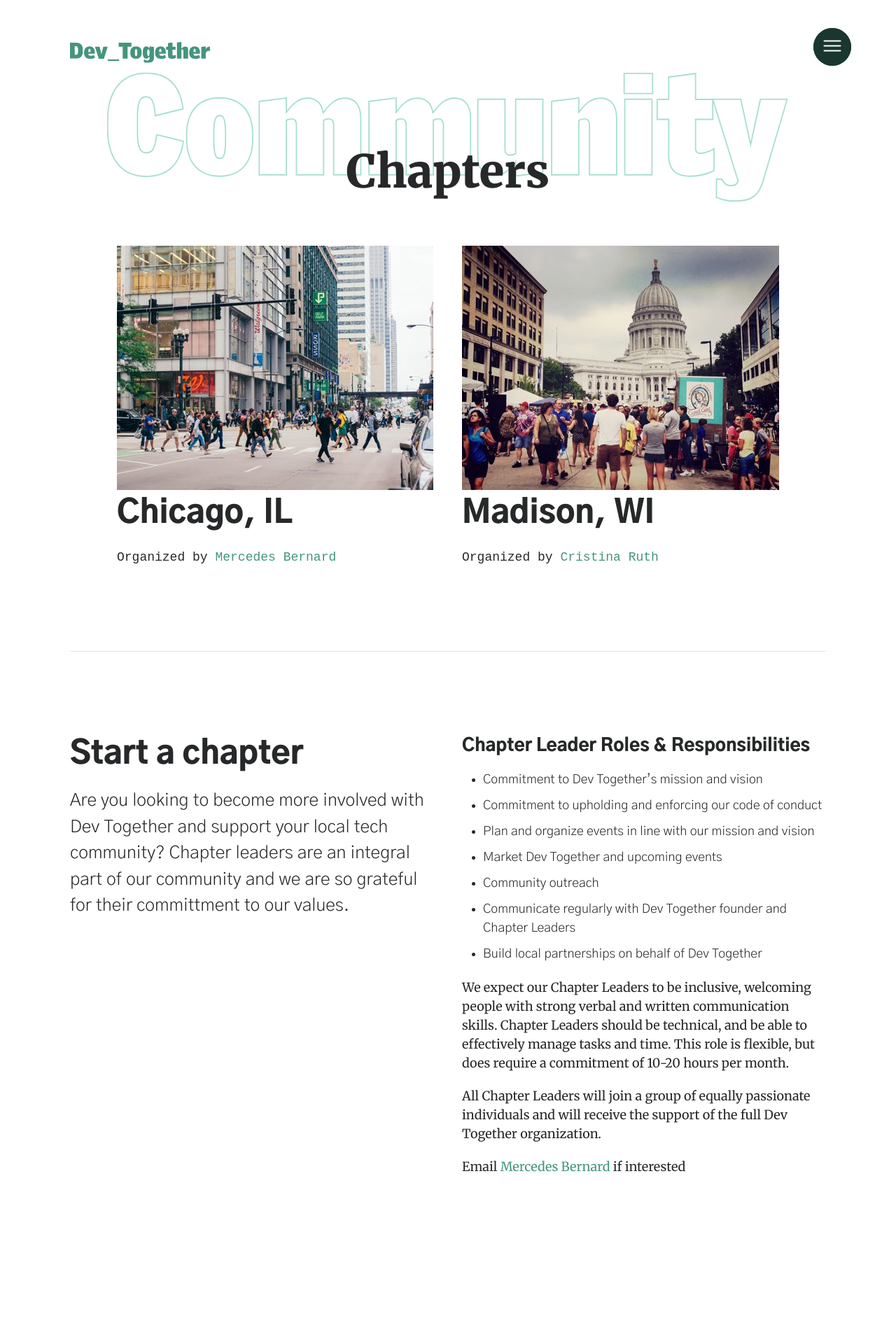
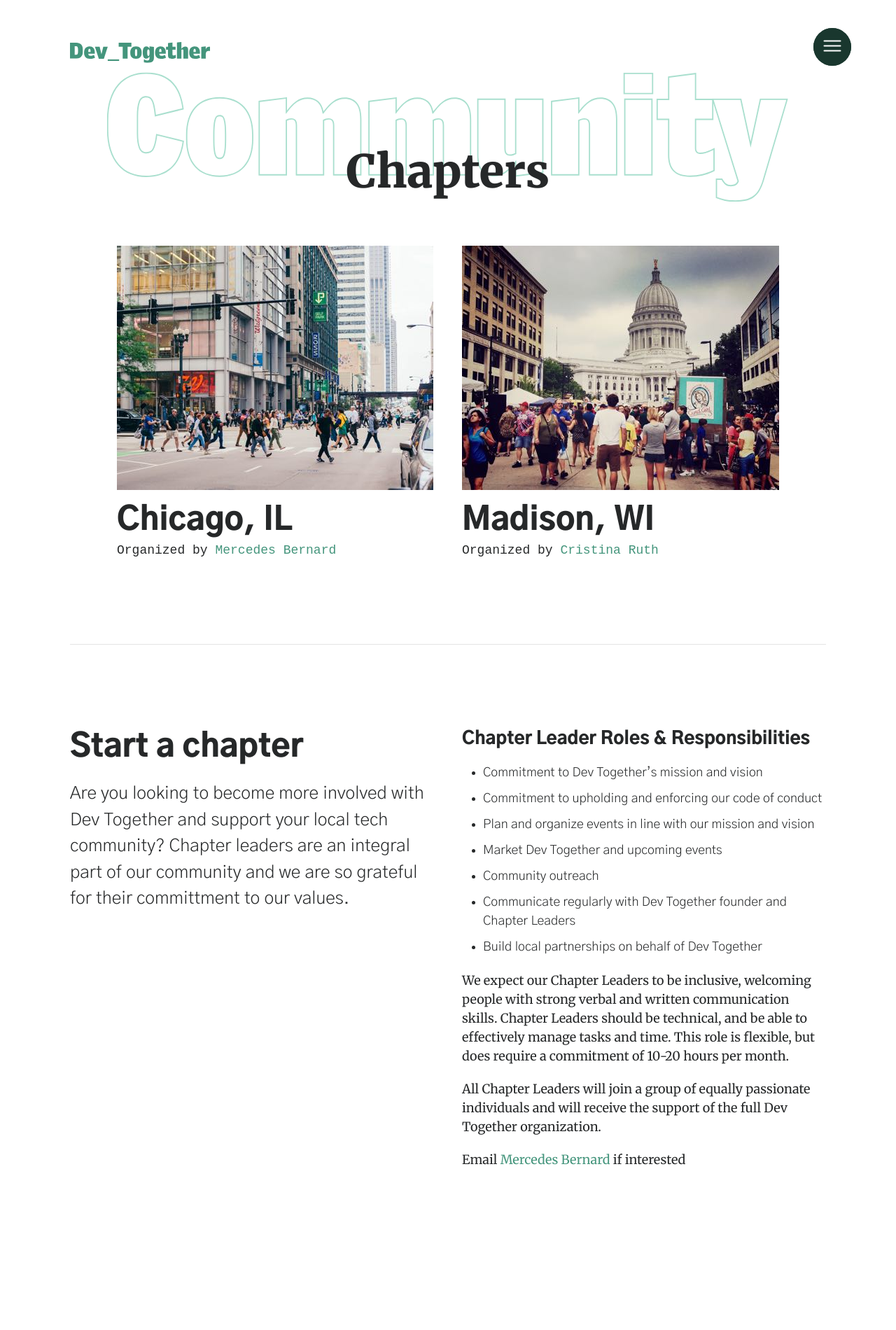
Before and after one commit to mercedesb/dev-together, a Jekyll site: the page built from docs/chapters/index.html, in a window 1280 px wide. Shown: the whole page at 70% size. Built offline with Jekyll 4.4.1, drawn with Linux system fonts in a browser that asks for light colours; some web fonts are replaced.

Commit message:
fix spacing around chapter name

```diff
--- a/docs/_sass/base/_chapters.scss
+++ b/docs/_sass/base/_chapters.scss
@@ -43,10 +43,6 @@ a.Chapter {
 
   h2 {
     margin: $small-spacing / 2 0 0;
-
-    @include media($min-desktop) {
-      margin: 0 0 $small-spacing;
-    }
   }
 }
 
```
